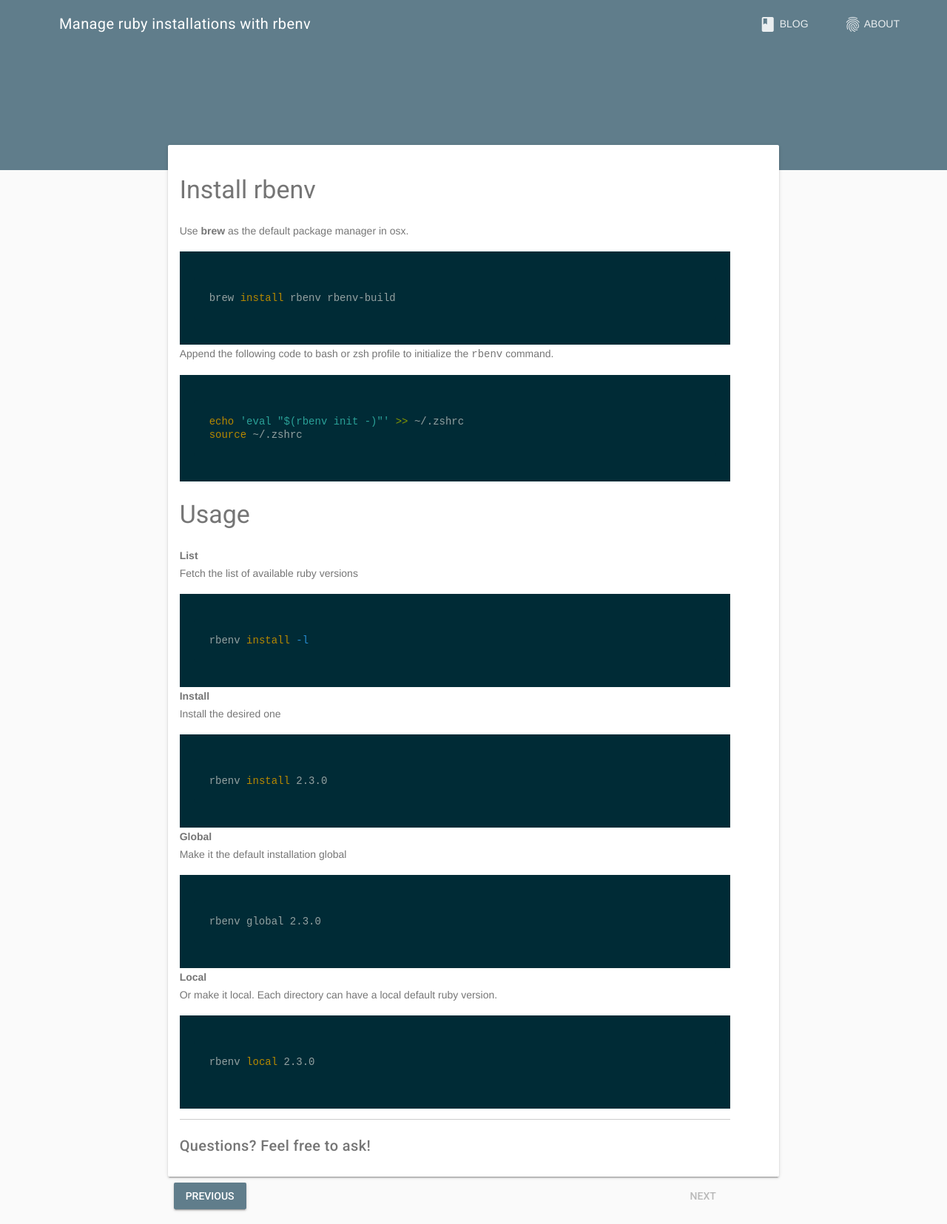
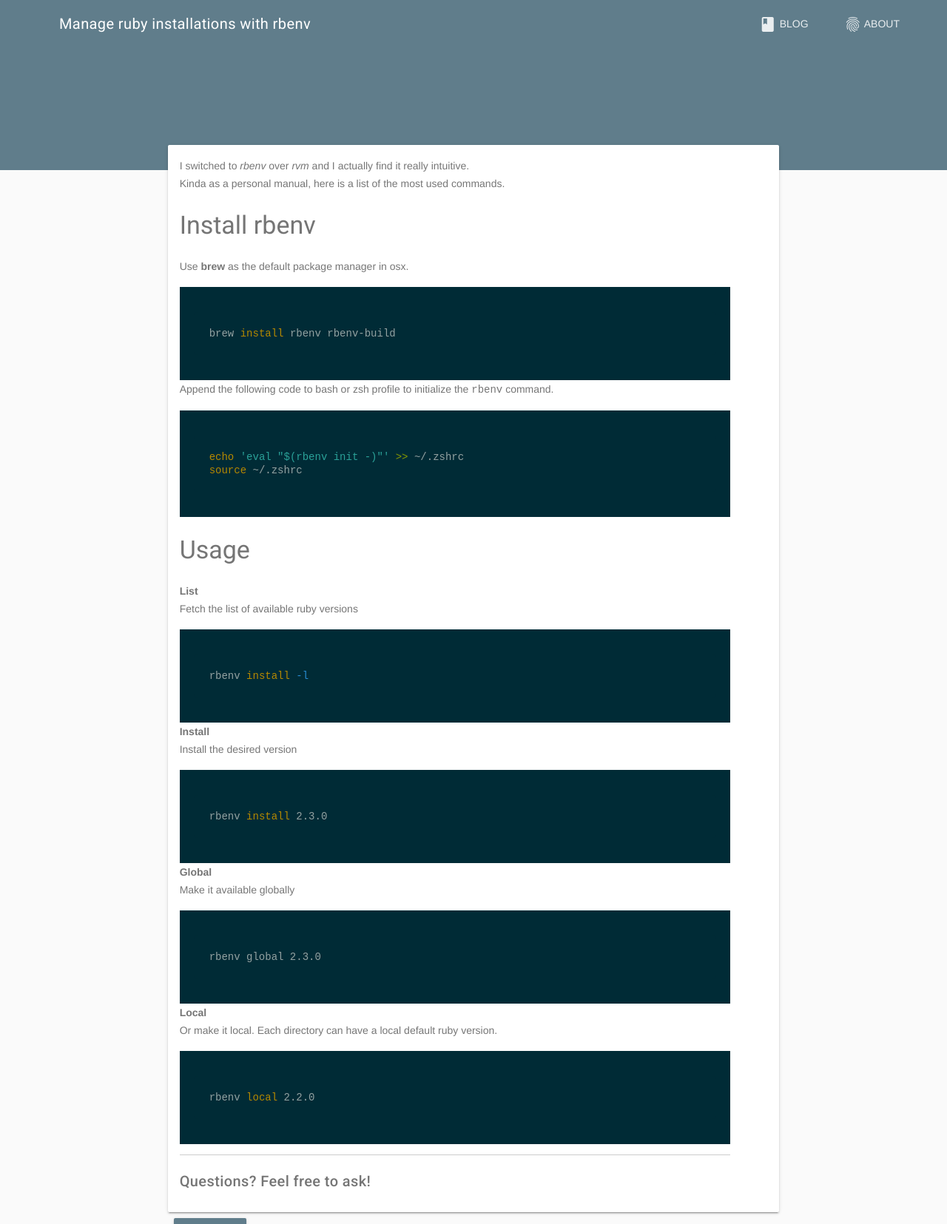
Before and after one commit to mcomisso/mcomisso.github.io, a Jekyll site: the page built from _posts/2016-03-09-manage-ruby-installations-with-rbenv.md, in a window 1280 px wide. Shown: the whole page at 74% size. Built offline with Jekyll 4.4.1, drawn with Linux system fonts in a browser that asks for light colours; nearby versions of some CDN libraries; comment, search, counter and statistics services are not loaded.

Commit message:
Created :_posts/2016-03-09-manage-ruby-installations-with-rbenv.md

````diff
--- a/_posts/2016-03-09-manage-ruby-installations-with-rbenv.md
+++ b/_posts/2016-03-09-manage-ruby-installations-with-rbenv.md
@@ -5,6 +5,10 @@
 categories: [ruby, tools]
 tags: [ruby, rbenv, zsh]
 ---
+
+I switched to _rbenv_ over _rvm_ and I actually find it really intuitive.
+Kinda as a personal manual, here is a list of the most used commands.
+
 
 ### Install rbenv
 
@@ -33,14 +37,14 @@
 ```
 
 **Install**
-Install the desired one
+Install the desired version
 
 ```bash
 rbenv install 2.3.0
 ```
 
 **Global**
-Make it the default installation global
+Make it available globally
 
 ```bash
 rbenv global 2.3.0
@@ -50,5 +54,5 @@
 Or make it local. Each directory can have a local default ruby version.
 
 ```bash
-rbenv local 2.3.0
+rbenv local 2.2.0
 ```
````
